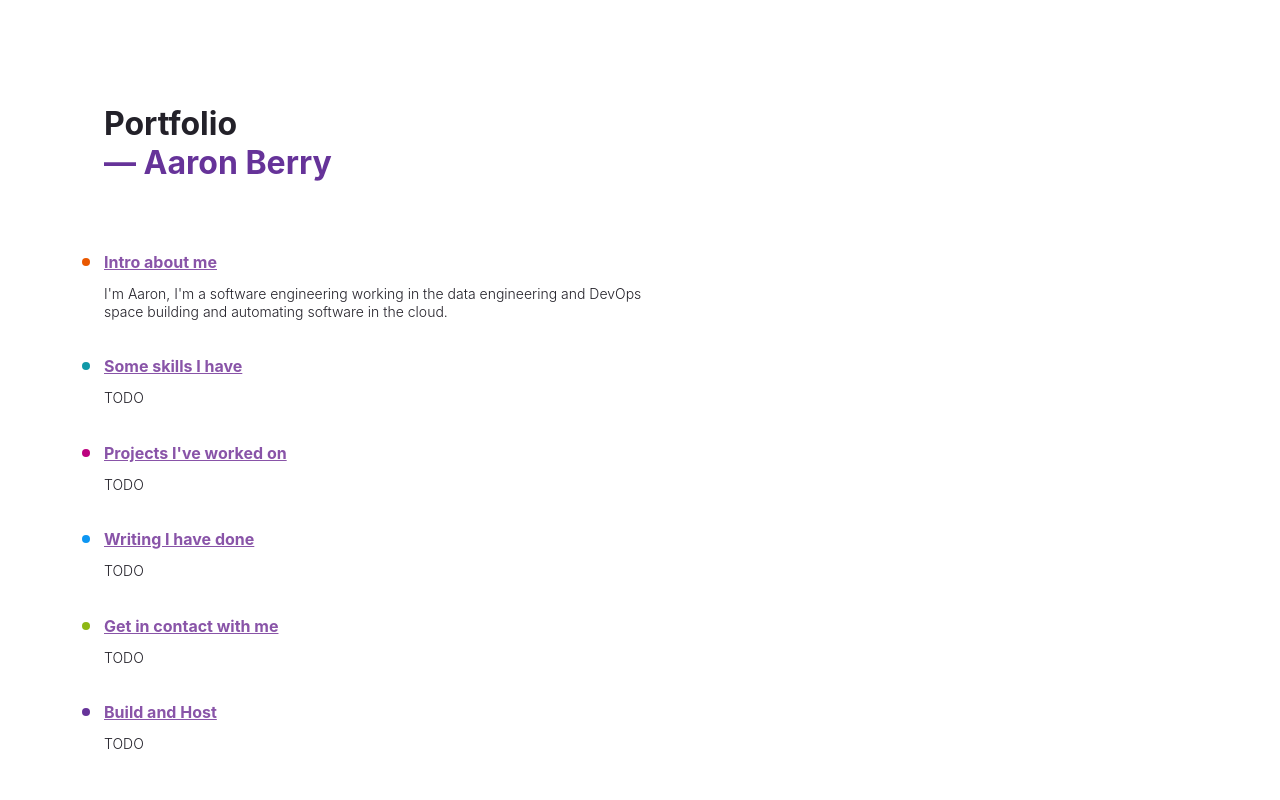
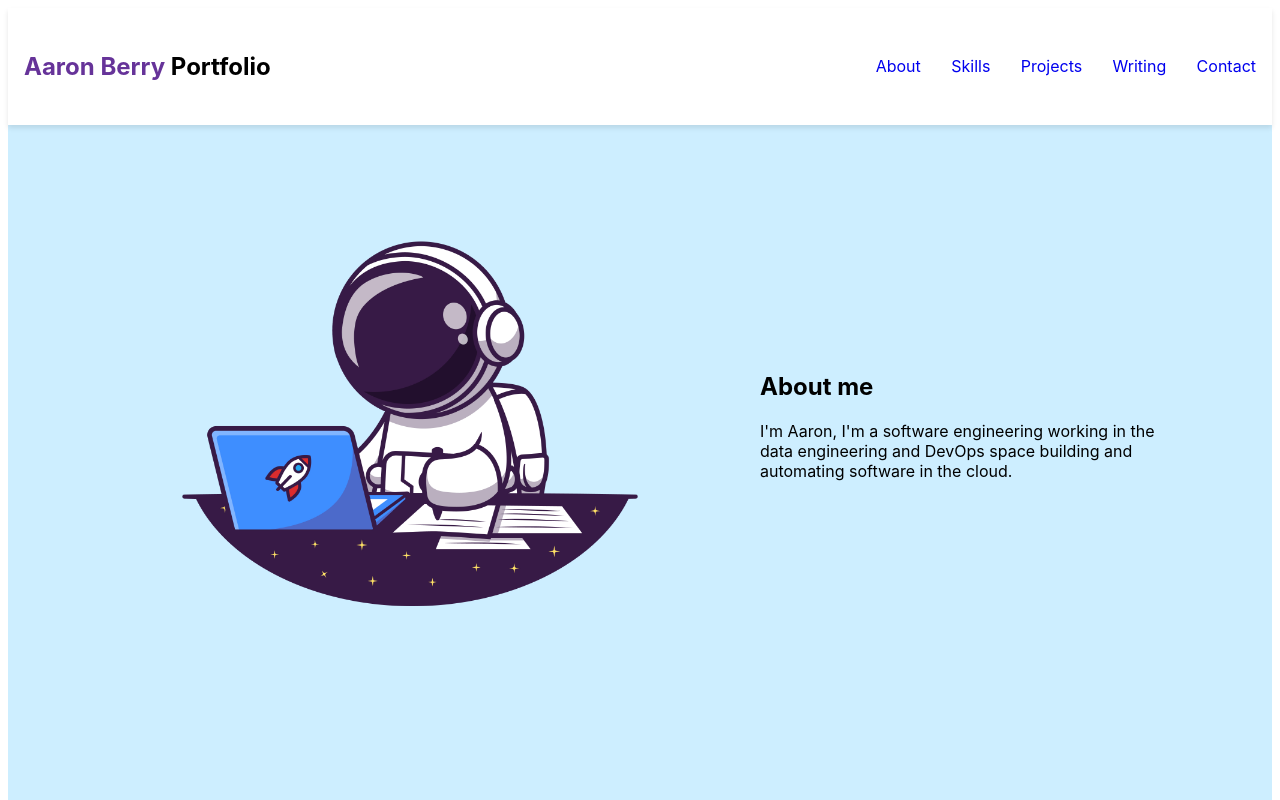
Before and after one commit to Aaron-K-T-Berry/uts-epr-eportfolio, a Gatsby site: page / in a window 1280 px wide. Shown: the top 800 px of the page. Built offline with nearby package versions, Linux system fonts and the light colour scheme; Gatsby itself is replaced by a stand-in of ours.

Commit message:
added nav bar and a simple hero section

```diff
--- /dev/null
+++ b/src/components/hero.tsx
@@ -0,0 +1,42 @@
+import * as React from "react"
+import { StaticImage } from "gatsby-plugin-image"
+
+export const Hero: React.FunctionComponent = (props) => {
+  return (
+    <div style={styles.section}>
+      <StaticImage
+        style={styles.img}
+        layout="fullWidth"
+        // aspectRatio={3 / 1}
+        alt=""
+        src={"../images/astro.jpg"}
+        formats={["auto", "webp", "avif"]}
+      />
+
+      {/* Hero text */}
+      {/* TODO Move the hero text slightly to the right */}
+      <div style={styles.text}>{props.children}</div>
+    </div>
+  )
+}
+
+const styles = {
+  section: {
+    display: "flex",
+    alignItems: "center",
+    justifyContent: "center",
+    gap: "2.5rem",
+    maxWidth: "68.75rem",
+    margin: "auto",
+  },
+  img: {
+    height: "37.5rem",
+    width: "37.5rem",
+  },
+  text: {
+    width: "25rem",
+    padding: "0.625rem",
+    borderRadius: "6px",
+    boxShadow: "0px 2px 15px 2px #8b8eaf;",
+  },
+}
--- /dev/null
+++ b/src/components/nav.tsx
@@ -0,0 +1,54 @@
+import * as React from "react"
+
+// TODO dynamically create links to sections of the page
+export const Nav: React.FunctionComponent<NavProps> = (props) => {
+  return (
+    <nav style={styles.navigation}>
+      {props.children}
+
+      <ul style={styles.list}>
+        {props.sections.map((section) => {
+          const link = `#${section.toLowerCase()}`
+          const text = section
+
+          return (
+            <li>
+              <a href={link} style={styles.link}>
+                {text}
+              </a>
+            </li>
+          )
+        })}
+      </ul>
+    </nav>
+  )
+}
+
+// TODO add some kind of transitions when hovering over the links
+// TODO style the links so they look less like the default text links
+const styles = {
+  navigation: {
+    position: "sticky",
+    top: 0,
+    left: 0,
+    zIndex: 1,
+    display: "flex",
+    alignItems: "center",
+    justifyContent: "space-between",
+    padding: "1.5rem 1rem",
+    backgroundColor: "white",
+    boxShadow: "0 3px 5px rgba(0, 0, 0, 0.1)",
+  },
+  list: {
+    display: "flex",
+    gap: "1.9rem",
+    "list-style-type": "none",
+  },
+  link: {
+    "text-decoration": "none",
+  },
+}
+
+interface NavProps {
+  sections: string[]
+}
--- a/src/pages/index.tsx
+++ b/src/pages/index.tsx
@@ -1,14 +1,9 @@
 import * as React from "react"
 import { PageProps } from "gatsby"
+import { Nav } from "../components/nav"
+import { Hero } from "../components/hero"
 
 const links = [
-  {
-    text: "Intro about me",
-    url: "https://www.gatsbyjs.com/docs/tutorial/",
-    description:
-      "I'm Aaron, I'm a software engineering working in the data engineering and DevOps space building and automating software in the cloud.",
-    color: "#E95800",
-  },
   {
     text: "Some skills I have",
     url: "https://www.gatsbyjs.com/docs/how-to/",
@@ -56,15 +51,36 @@ const links = [
   },
 ]
 
+const content = {
+  aboutMe: {
+    text: "About me",
+    description:
+      "I'm Aaron, I'm a software engineering working in the data engineering and DevOps space building and automating software in the cloud.",
+    color: "#E95800",
+  },
+}
+
 export default (props: PageProps) => {
   return (
-    <main style={pageStyles}>
+    <main style={root}>
       <title>Home Page</title>
-      <h1 style={headingStyles}>
-        Portfolio
-        <br />
-        <span style={headingAccentStyles}>— Aaron Berry </span>
+
+      <Nav sections={["About", "Skills", "Projects", "Writing", "Contact"]}>
+        <h1>
+          <span style={headingAccentStyles}>Aaron Berry </span> Portfolio
         </h1>
+      </Nav>
+
+      {/* About me */}
+      {/* TODO style the about me content */}
+      <Hero>
+        <span>
+          <h2>{content.aboutMe.text}</h2>
+          <p>{content.aboutMe.description}</p>
+        </span>
+      </Hero>
+
+      <div style={pageStyles}>
         <ul style={listStyles}>
           {links.map((link) => (
             <li key={link.url} style={{ ...listItemStyles, color: link.color }}>
@@ -80,20 +96,20 @@ export default (props: PageProps) => {
             </li>
           ))}
         </ul>
+      </div>
     </main>
   )
+}
+
+// TODO Refactor this CSS to be more scalable with some framework
+const root = {
+  fontFamily: "-apple-system, Roboto, sans-serif, serif",
+  backgroundColor: "#cdeeff",
 }
 
 const pageStyles = {
   color: "#232129",
   padding: 96,
-  fontFamily: "-apple-system, Roboto, sans-serif, serif",
-}
-
-const headingStyles = {
-  marginTop: 0,
-  marginBottom: 64,
-  maxWidth: 320,
 }
 
 const headingAccentStyles = {
```
Also changed, not shown: src/images/astro.jpg (added). Lines whose indentation alone changed are shown as unchanged.
